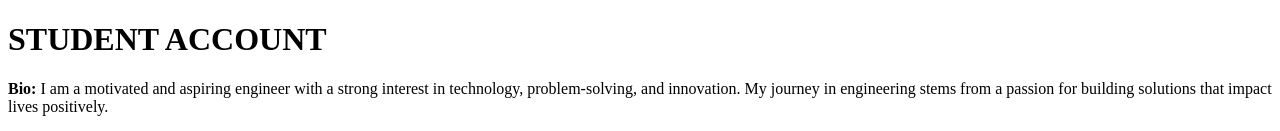
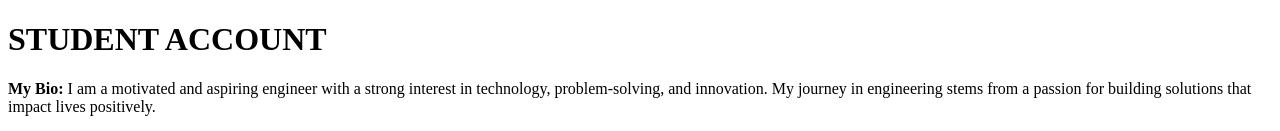
Before and after one commit to Steve4423/my-html-assignment, a plain HTML site: page media.html in a window 1280 px wide. Shown: the top 131 px of the page. Drawn offline with Linux system fonts and the light colour scheme.

Commit message:
changed bio to my bio

```diff
--- a/media.html
+++ b/media.html
@@ -9,7 +9,7 @@
 
     <h1>STUDENT ACCOUNT</h1>
     <p>
-        <strong>Bio:</strong> I am a motivated and aspiring engineer with a
+        <strong> My Bio:</strong> I am a motivated and aspiring engineer with a
         strong interest in technology, problem-solving, and innovation. My journey
         in engineering stems from a passion for building solutions that impact
         lives positively.
```
